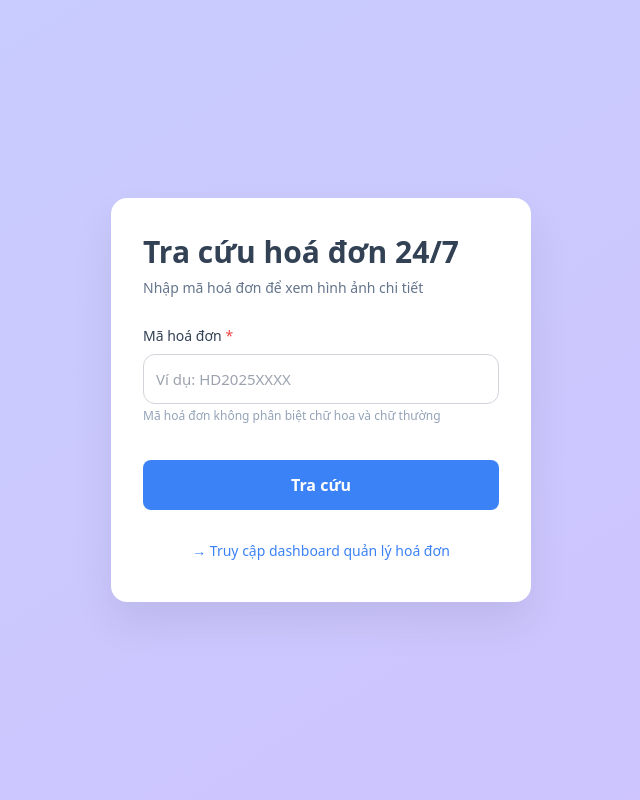
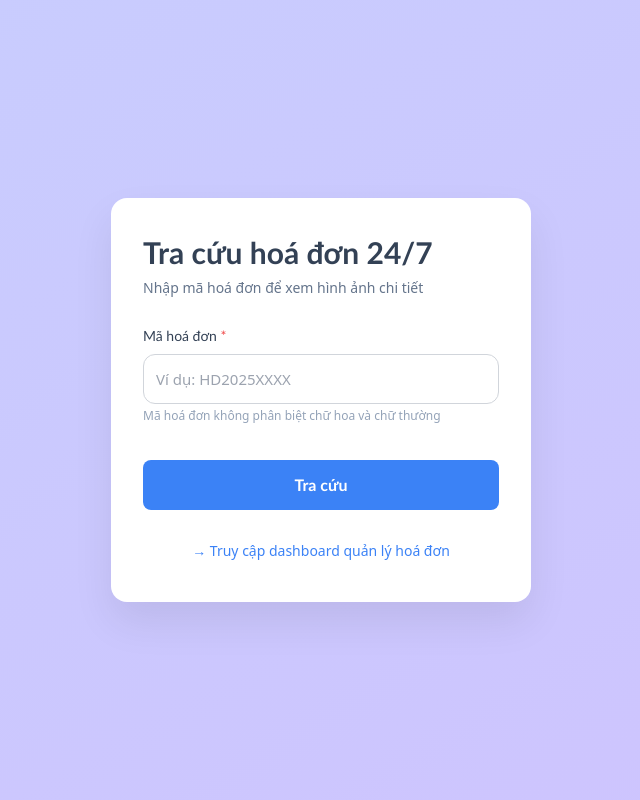
Before and after one commit to q2kit/tracuu, a Django app: page / in a window 1280 px wide. Shown: the whole page, without its empty margins (319-959 px from the left). Run offline with Django 5.2, Linux system fonts and the light colour scheme; some libraries are stand-ins or nearby versions; some web fonts are replaced.

Commit message:
feat: font

```diff
--- a/assets/build/main.css
+++ b/assets/build/main.css
@@ -1,3 +1,39 @@
+/* Font imports */
+@font-face {
+  font-family: 'Calibri';
+  src: url('/static/fonts/calibril.ttf') format('truetype');
+  font-weight: 300;
+  font-style: light;
+}
+
+@font-face {
+  font-family: 'Calibri';
+  src: url('/static/fonts/calibri.ttf') format('truetype');
+  font-weight: 400;
+  font-style: normal;
+}
+
+@font-face {
+  font-family: 'Calibri';
+  src: url('/static/fonts/calibrib.ttf') format('truetype');
+  font-weight: 700;
+  font-style: normal;
+}
+
+@font-face {
+  font-family: 'Calibri';
+  src: url('/static/fonts/calibrii.ttf') format('truetype');
+  font-weight: 400;
+  font-style: italic;
+}
+
+@font-face {
+  font-family: 'Calibri';
+  src: url('/static/fonts/calibriz.ttf') format('truetype');
+  font-weight: 700;
+  font-style: italic;
+}
+
 *, ::before, ::after {
   --tw-border-spacing-x: 0;
   --tw-border-spacing-y: 0;
@@ -104,9 +140,11 @@
   --tw-contain-layout:  ;
   --tw-contain-paint:  ;
   --tw-contain-style:  ;
-}/*
-! tailwindcss v3.4.19 | MIT License | https://tailwindcss.com
-*//*
+}
+
+/* ! tailwindcss v3.4.19 | MIT License | https://tailwindcss.com */
+
+/*
 1. Prevent padding and border from affecting element width. (https://github.com/mozdevs/cssremedy/issues/4)
 2. Allow adding a border to an element by just adding a border-width. (https://github.com/tailwindcss/tailwindcss/pull/116)
 */
@@ -142,7 +180,7 @@ html,
   -moz-tab-size: 4; /* 3 */
   -o-tab-size: 4;
      tab-size: 4; /* 3 */
-  font-family: ui-sans-serif, system-ui, sans-serif, "Apple Color Emoji", "Segoe UI Emoji", "Segoe UI Symbol", "Noto Color Emoji"; /* 4 */
+  font-family: Calibri, system-ui, sans-serif, Apple Color Emoji, Segoe UI Emoji, Segoe UI Symbol, Noto Color Emoji; /* 4 */
   font-feature-settings: normal; /* 5 */
   font-variation-settings: normal; /* 6 */
   -webkit-tap-highlight-color: transparent; /* 7 */
@@ -423,6 +461,7 @@ menu {
 /*
 Reset default styling for dialogs.
 */
+
 dialog {
   padding: 0;
 }
@@ -463,6 +502,7 @@ button,
 /*
 Make sure disabled buttons don't get the pointer cursor.
 */
+
 :disabled {
   cursor: default;
 }
@@ -496,6 +536,7 @@ video {
 }
 
 /* Make elements with the HTML hidden attribute stay hidden by default */
+
 [hidden]:where(:not([hidden="until-found"])) {
   display: none;
 }
@@ -507,7 +548,6 @@ video {
 }
 
 @supports not (color: oklch(0% 0 0)) {
-
   :root {
     color-scheme: light;
     --fallback-p: #491eff;
@@ -531,9 +571,7 @@ video {
     --fallback-er: #ff6f70;
     --fallback-erc: #000000;
   }
-
   @media (prefers-color-scheme: dark) {
-
     :root {
       color-scheme: dark;
       --fallback-p: #7582ff;
@@ -625,7 +663,6 @@ html {
   background-color: var(--alert-bg);
 }
 @media (min-width: 640px) {
-
   .alert {
     grid-auto-flow: column;
     grid-template-columns: auto minmax(auto,1fr);
@@ -639,12 +676,10 @@ html {
   justify-content: center;
 }
 @media (hover:hover) {
-
   .label a:hover {
     --tw-text-opacity: 1;
     color: var(--fallback-bc,oklch(var(--bc)/var(--tw-text-opacity)));
   }
-
   .table tr.hover:hover,
   .table tr.hover:nth-child(even):hover {
     --tw-bg-opacity: 1;
@@ -652,7 +687,6 @@ html {
   }
 }
 @media (hover: hover) {
-
   .btm-nav > *.disabled:hover,
       .btm-nav > *[disabled]:hover {
     pointer-events: none;
@@ -742,13 +776,11 @@ html {
   border-end-end-radius: inherit;
 }
 @supports not selector(:has(*)) {
-
   :where(.join *) {
     border-radius: inherit;
   }
 }
 @supports selector(:has(*)) {
-
   :where(.join *:has(.join-item)) {
     border-radius: inherit;
   }
@@ -846,29 +878,23 @@ html {
   line-height: 1.5rem;
 }
 @keyframes button-pop {
-
   0% {
     transform: scale(var(--btn-focus-scale, 0.98));
   }
-
   40% {
     transform: scale(1.02);
   }
-
   100% {
     transform: scale(1);
   }
 }
 @keyframes checkmark {
-
   0% {
     background-position-y: 5px;
   }
-
   50% {
     background-position-y: -2px;
   }
-
   100% {
     background-position-y: 0;
   }
@@ -1010,54 +1036,44 @@ html {
   opacity: 0.6;
 }
 @keyframes modal-pop {
-
   0% {
     opacity: 0;
   }
 }
 @keyframes progress-loading {
-
   50% {
     background-position-x: -115%;
   }
 }
 @keyframes radiomark {
-
   0% {
     box-shadow: 0 0 0 12px var(--fallback-b1,oklch(var(--b1)/1)) inset,
       0 0 0 12px var(--fallback-b1,oklch(var(--b1)/1)) inset;
   }
-
   50% {
     box-shadow: 0 0 0 3px var(--fallback-b1,oklch(var(--b1)/1)) inset,
       0 0 0 3px var(--fallback-b1,oklch(var(--b1)/1)) inset;
   }
-
   100% {
     box-shadow: 0 0 0 4px var(--fallback-b1,oklch(var(--b1)/1)) inset,
       0 0 0 4px var(--fallback-b1,oklch(var(--b1)/1)) inset;
   }
 }
 @keyframes rating-pop {
-
   0% {
     transform: translateY(-0.125em);
   }
-
   40% {
     transform: translateY(-0.125em);
   }
-
   100% {
     transform: translateY(0);
   }
 }
 @keyframes skeleton {
-
   from {
     background-position: 150%;
   }
-
   to {
     background-position: -50%;
   }
@@ -1124,12 +1140,10 @@ html {
   --tw-placeholder-opacity: 0.2;
 }
 @keyframes toast-pop {
-
   0% {
     transform: scale(0.9);
     opacity: 0;
   }
-
   100% {
     transform: scale(1);
     opacity: 1;
@@ -1476,7 +1490,6 @@ html {
   transform: translate(var(--tw-translate-x), var(--tw-translate-y)) rotate(var(--tw-rotate)) skewX(var(--tw-skew-x)) skewY(var(--tw-skew-y)) scaleX(var(--tw-scale-x)) scaleY(var(--tw-scale-y));
 }
 @keyframes spin {
-
   to {
     transform: rotate(360deg);
   }
@@ -1758,7 +1771,7 @@ html {
   text-align: center;
 }
 .font-sans {
-  font-family: ui-sans-serif, system-ui, sans-serif, "Apple Color Emoji", "Segoe UI Emoji", "Segoe UI Symbol", "Noto Color Emoji";
+  font-family: Calibri, system-ui, sans-serif, Apple Color Emoji, Segoe UI Emoji, Segoe UI Symbol, Noto Color Emoji;
 }
 .text-2xl {
   font-size: 1.5rem;
@@ -1794,6 +1807,9 @@ html {
 }
 .uppercase {
   text-transform: uppercase;
+}
+.italic {
+  font-style: italic;
 }
 .tracking-wider {
   letter-spacing: 0.05em;
@@ -2010,41 +2026,34 @@ html {
   background-color: transparent;
 }
 @media not all and (min-width: 768px) {
-
   .max-md\:flex-col {
     flex-direction: column;
   }
 }
 @media not all and (min-width: 640px) {
-
   .max-sm\:px-5 {
     padding-left: 1.25rem;
     padding-right: 1.25rem;
   }
-
   .max-sm\:pb-8 {
     padding-bottom: 2rem;
   }
-
   .max-sm\:pt-7 {
     padding-top: 1.75rem;
   }
 }
 @media (min-width: 640px) {
-
   .sm\:px-6 {
     padding-left: 1.5rem;
     padding-right: 1.5rem;
   }
 }
 @media (min-width: 768px) {
-
   .md\:grid-cols-2 {
     grid-template-columns: repeat(2, minmax(0, 1fr));
   }
 }
 @media (min-width: 1024px) {
-
   .lg\:px-8 {
     padding-left: 2rem;
     padding-right: 2rem;
--- a/tailwind.config.js
+++ b/tailwind.config.js
@@ -7,6 +7,9 @@ module.exports = {
     ],
     plugins: [require("daisyui")],
     theme: {
+      fontFamily: {
+        sans: ["Calibri", "system-ui", "sans-serif", "Apple Color Emoji", "Segoe UI Emoji", "Segoe UI Symbol", "Noto Color Emoji"],
+      },
       extend: {
         colors: {
         },
```
Also changed, not shown: assets/css/main.css (+36 -0 lines).
